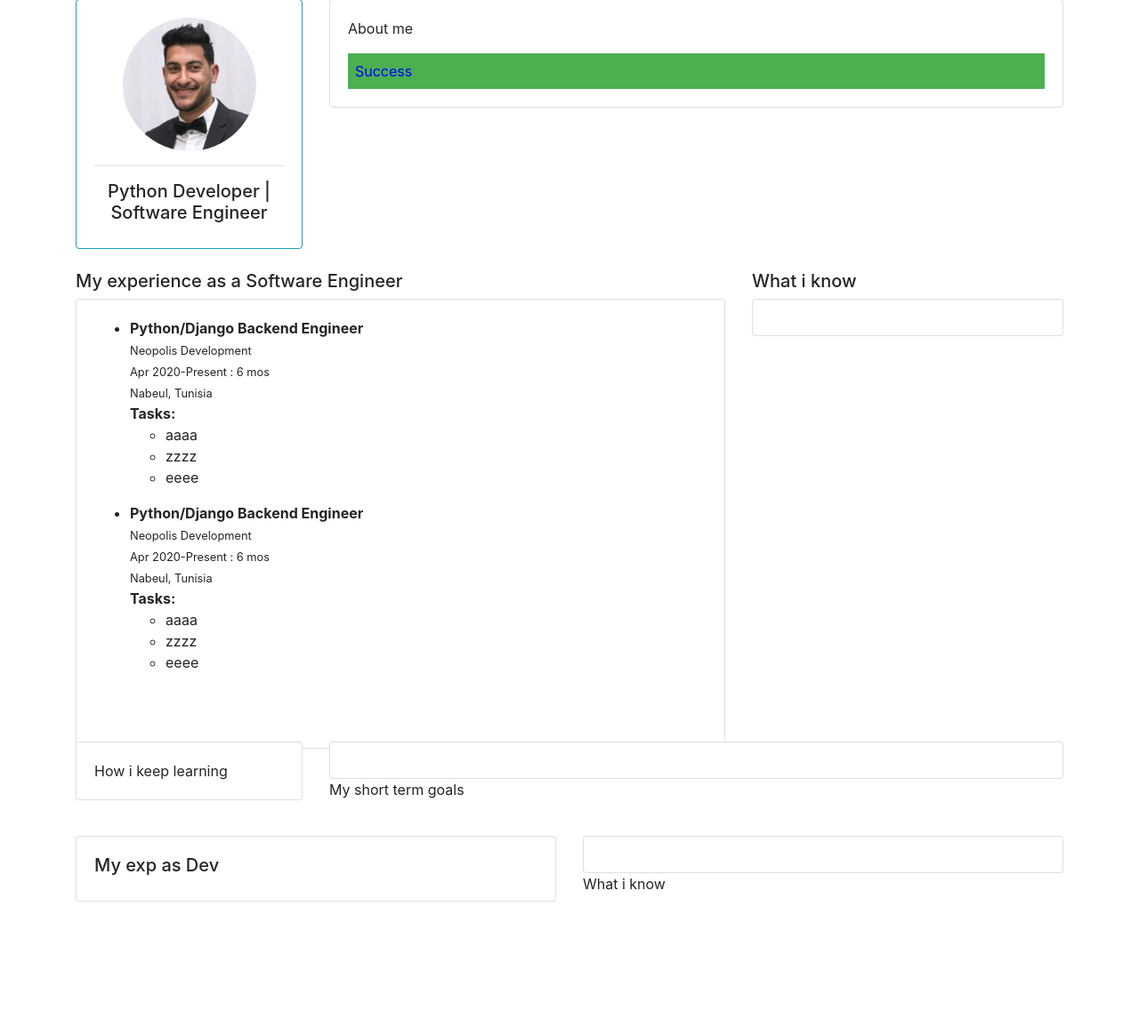
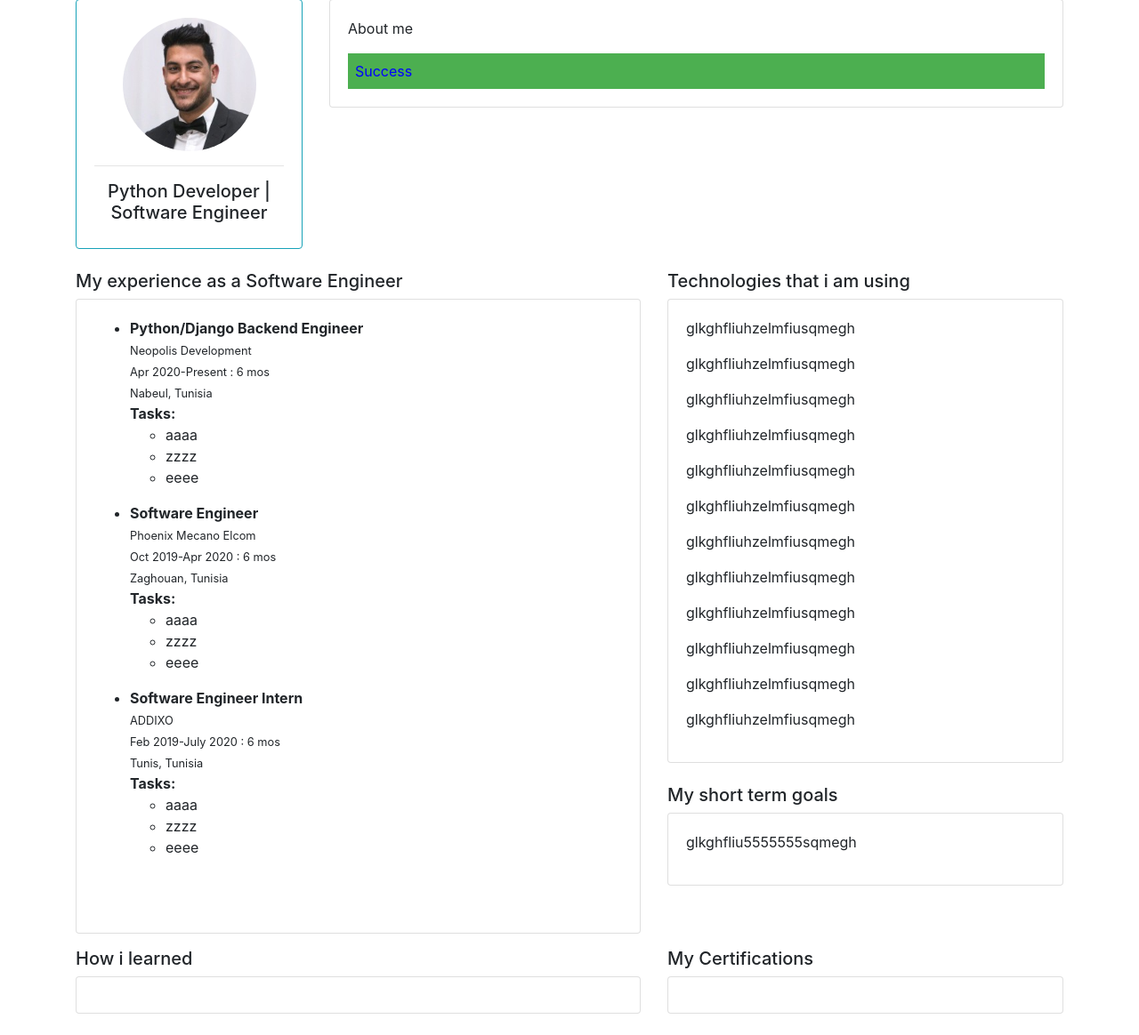
Before and after one commit to yassinejr/Yassine_Resume, a Django app: page / in a window 1280 px wide. Shown: the part 25-1189 px from the top of the page at 89% size. Before the commit the page ends 1039 px from the top, so only its background shows below. Run offline with Django 3.2, Linux system fonts and the light colour scheme; some libraries are stand-ins or nearby versions.

Commit message:
WIP Template

```diff
--- a/myportfolio/base/templates/base/home.html
+++ b/myportfolio/base/templates/base/home.html
@@ -30,7 +30,7 @@
         </div>
         <br>
         <div class="row">
-            <div class="col-md-8"><h5> My experience as a Software Engineer</h5>
+            <div class="col-md-7"><h5> My experience as a Software Engineer</h5>
                 <div class="card card-body h-100">
                     <ul>
                         <li>
@@ -50,11 +50,27 @@
                             </dl>
                         </li>
                         <li>
-                            <strong>Python/Django Backend Engineer</strong>
+                            <strong>Software Engineer</strong>
                             <dl>
-                                <dt><small>Neopolis Development</small></dt>
-                                <dt><small>Apr 2020-Present : 6 mos</small></dt>
-                                <dt><small>Nabeul, Tunisia</small></dt>
+                                <dt><small>Phoenix Mecano Elcom</small></dt>
+                                <dt><small>Oct 2019-Apr 2020 : 6 mos</small></dt>
+                                <dt><small>Zaghouan, Tunisia</small></dt>
+                                <dt>Tasks:</dt>
+                                <dd>
+                                    <ul>
+                                        <li>aaaa</li>
+                                        <li>zzzz</li>
+                                        <li>eeee</li>
+                                    </ul>
+                                </dd>
+                            </dl>
+                        </li>
+                        <li>
+                            <strong>Software Engineer Intern</strong>
+                            <dl>
+                                <dt><small>ADDIXO</small></dt>
+                                <dt><small>Feb 2019-July 2020 : 6 mos</small></dt>
+                                <dt><small>Tunis, Tunisia</small></dt>
                                 <dt>Tasks:</dt>
                                 <dd>
                                     <ul>
@@ -68,34 +84,43 @@
                     </ul>
                 </div>
             </div>
-            <div class="col-md-4"><h5> What i know</h5>
+            <div class="col-md-5"><h5>Technologies that i am using</h5>
                 <div class="card card-body">
-
+                    <p>glkghfliuhzelmfiusqmegh</p>
+                    <p>glkghfliuhzelmfiusqmegh</p>
+                    <p>glkghfliuhzelmfiusqmegh</p>
+                    <p>glkghfliuhzelmfiusqmegh</p>
+                    <p>glkghfliuhzelmfiusqmegh</p>
+                    <p>glkghfliuhzelmfiusqmegh</p>
+                    <p>glkghfliuhzelmfiusqmegh</p>
+                    <p>glkghfliuhzelmfiusqmegh</p>
+                    <p>glkghfliuhzelmfiusqmegh</p>
+                    <p>glkghfliuhzelmfiusqmegh</p>
+                    <p>glkghfliuhzelmfiusqmegh</p>
+                    <p>glkghfliuhzelmfiusqmegh</p>
+                </div>
+                <br>
+                <h5>My short term goals</h5>
+                <div class="card card-body">
+                    <p>glkghfliu5555555sqmegh</p>
+                </div>
+            </div>
+            <br>
+        </div>
+        <br>
+        <br>
+        <div class="row">
+            <div class="col-md-7"><h5>How i learned</h5>
+                <div class="card card-body"></div>
+            </div>
+            <div class="col-md-5"><h5> My Certifications</h5>
+                <div class="card card-body">
                 </div>
             </div>
         </div>
         <br>
         <div class="row">
-            <div class="col-md-3">
-                <div class="card card-body">How i keep learning</div>
 
-            </div>
-            <div class="col-md-9">
-                <div class="card card-body"></div>
-                    <p> My short term goals</p>
-            </div>
-        </div>
-        <br>
-        <div class="row">
-            <div class="col-md-6">
-                <div class="card card-body">
-                    <h5> My exp as Dev</h5>
-                </div>
-            </div>
-            <div class="col-md-6">
-                <div class="card card-body"></div>
-                    <p> What i know</p>
-            </div>
     </div>
 </body>
 </html>
```
